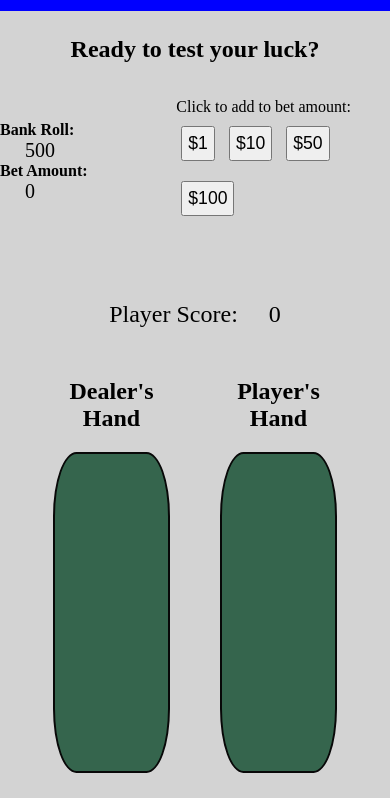
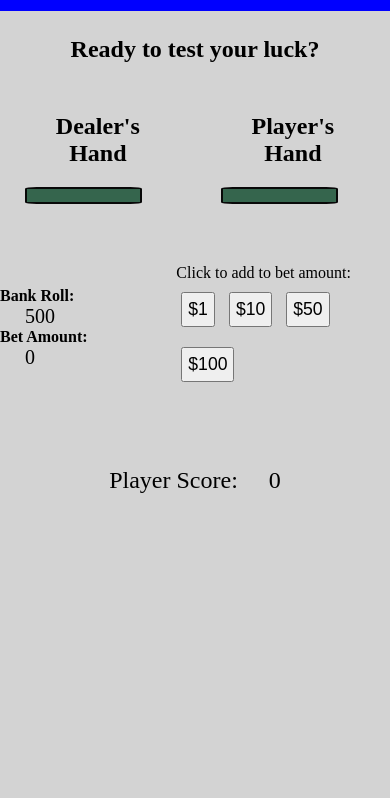
Before and after one commit to adamascencio/Blackjack, a plain HTML site: page index.html in a window 390 px wide. Shown: the part 73-871 px from the top of the page. After the commit the page ends 844 px from the top, so only its background shows below. Drawn offline with Linux system fonts and the light colour scheme.

Commit message:
updated cards and blackjack tables to be responsive

```diff
--- a/css/main.css
+++ b/css/main.css
@@ -27,6 +27,7 @@ h1 {
 
 h2 {
   margin-top: 25px;
+  text-align: center;
 }
 
 span {
@@ -90,10 +91,11 @@ button {
 
 #dealer-hand, #player-hand {
   border: 2px solid rgb(8, 8, 8);
-  border-radius: 20%;
+  border-radius: 10%;
   background-color: #35654d;
   height: 35vh;
   width: 30vw;
+  max-width: 500px;
   margin-top: 20px;
   display: flex;
   align-items: center;
@@ -120,8 +122,24 @@ button {
   font-size: 1.5rem;
 }
 
+/* Media Queries */
+@media screen and (max-width: 1580px) {
+  #dealer-hand,
+  #player-hand {
+    height: 42vh;
+    font-size: 20px;
+  }
+}
+
 @media screen and (max-width: 1200px) {
   #dealer-hand, #player-hand {
     height: 38vh;
   }
 }
+
+@media screen and (max-width: 700px) {
+  #dealer-hand,
+  #player-hand {
+    height: 2vh;
+  }
+}
--- a/index.html
+++ b/index.html
@@ -15,6 +15,16 @@
   </header>
   <main>
     <h2></h2>
+    <div id="hands">
+      <div id="dealer">
+        <h2>Dealer's Hand</h2>
+        <div id="dealer-hand"></div>
+      </div>
+      <div id="player">
+        <h2>Player's Hand</h2>
+        <div id="player-hand"></div>
+      </div>
+    </div>
     <div class="heading-margin">
       <div id="totals-row">
         <div class="flex">
@@ -37,17 +47,6 @@
         <button id="s-button">Stand</button>
       </div>
       <p>Player Score: <span id="p-score">0</span></p>
-      <div id="hands">
-        <div id="dealer">
-          <h2>Dealer's Hand</h2>
-          <div id="dealer-hand"></div>
-        </div>
-        <div id="player">
-          <h2>Player's Hand</h2>
-          <div id="player-hand"></div>
-        </div>
-      </div>
-    </div>
   </main>
 
 </body>
--- a/js/main.js
+++ b/js/main.js
@@ -135,7 +135,7 @@ function handleStandClick() {
 
 function getWinner() {
   // check for blackjack
-  if (pHand.length === 2 || dHand.length === 2) {
+  if (pHand.length === 2) {
     if (dScore === 21 && pScore === 21) {
       return winner = 't';
     } else if (pScore === 21) {
@@ -154,7 +154,7 @@ function getWinner() {
   } else if (pScore === 21) {
     return winner = 'p';
   } else if (dScore === 21) {
-    return winner = 'd';
+    return pHand.length === 2 ? winner = 'dbj' : winner = 'd';
   } else if (dScore > pScore) {
     return winner = 'd';
   } else if (pScore > dScore) {
```
